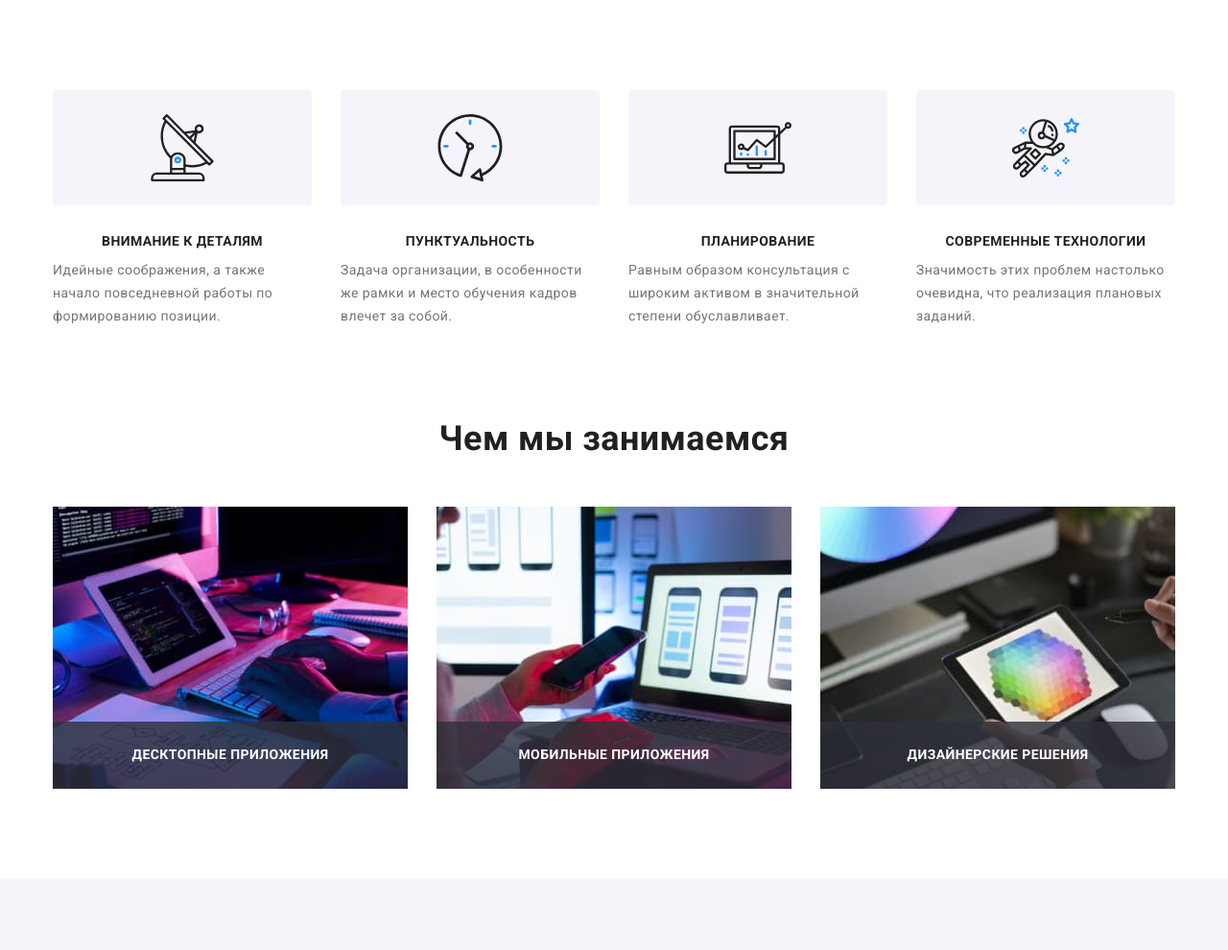
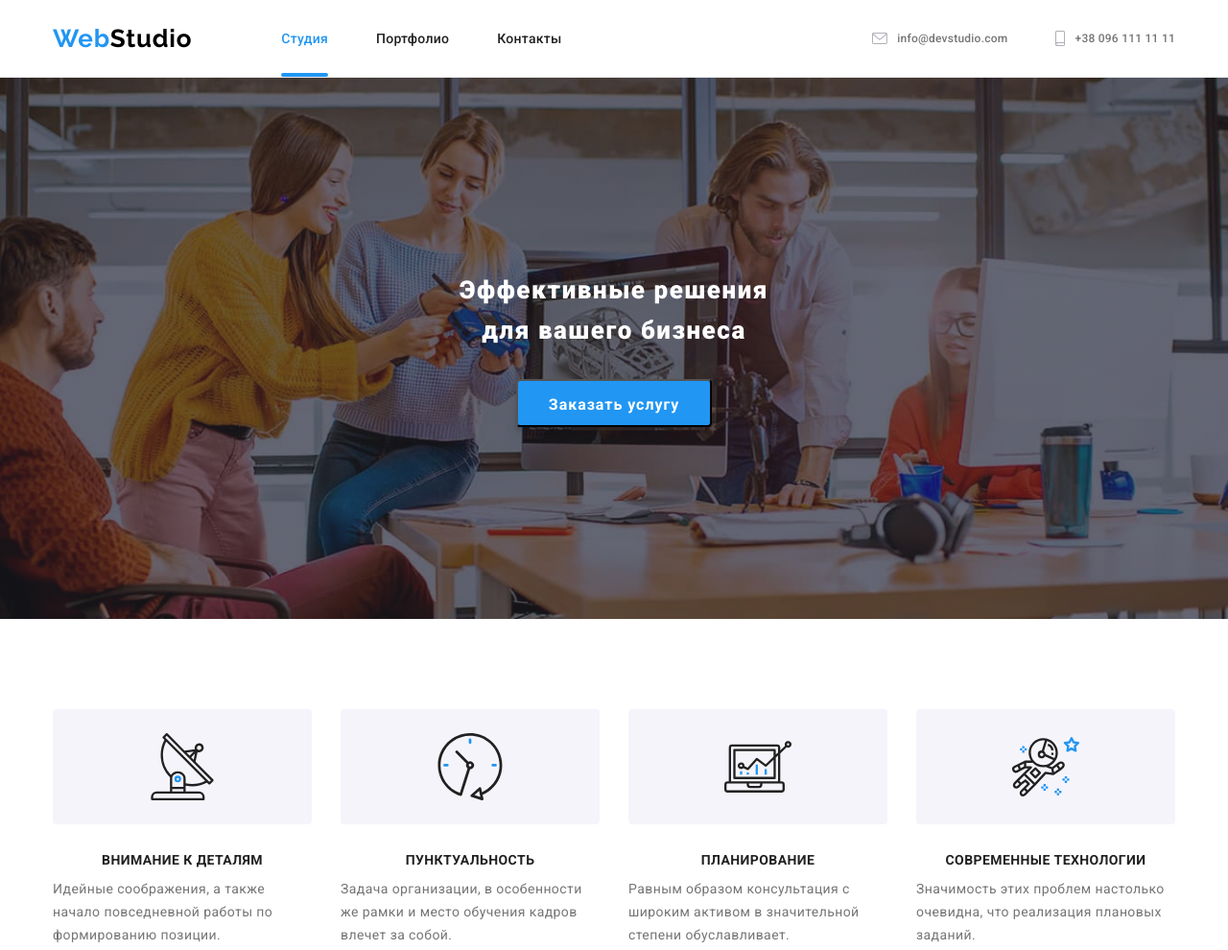
Before and after one commit to AleksandrTikka/goit-markup-hw-08, a plain HTML site: page index.html in a window 1280 px wide. Shown: the top 990 px of the page at 96% size. Drawn offline with nearby package versions, Linux system fonts and the light colour scheme.

Commit message:
верстка 22.02

```diff
--- a/index.html
+++ b/index.html
@@ -15,7 +15,7 @@
 </head>
 <body>
     <!--Шапка страницы-->
-    <!-- <header class="header">
+    <header class="header">
         <div class="header__container">
             <nav class="header__navigation">
                 <a href="/" class="logo">
@@ -37,28 +37,28 @@
                 <li class= "contacts__item">
                     <a href="mailto:info@devstudio.com" class="contacts__link link">
                         <svg class="icon-mail">
-                            <use href="images/sprite.svg#icon-envelope">
+                            <use href="./images/sprite.svg#icon-envelope">
                             </use>
                         </svg>
                     info@devstudio.com</a>
                 </li>
                 <li class= "contacts__item"><a href="tel:+380961111111" class="contacts__link link">
                     <svg class="icon-tel">
-                        <use href="images/sprite.svg#icon-smartphone">
+                        <use href="./images/sprite.svg#icon-smartphone">
                         </use>
                     </svg>+38 096 111 11 11</a></li>
             </ul>
         </div>
-    </header> -->
+    </header>
     <!--Уникальный контент страницы-->
     <main>
 
-        <!-- <section class="hero">
+        <section class="hero">
             <div class="hero__container">
             <h1 class="hero__title">Эффективные решения<br /> для вашего бизнеса</h1>
             <button type="button" class="btn hero__btn" data-modal-open>Заказать услугу</button>
             </div>
-        </section> -->
+        </section>
 
         <section class="section features">
             <div class="features__container">
@@ -346,7 +346,7 @@
         </section>
     </main>
     <!--Подвал страницы-->
-    <!-- <footer class="footer">
+    <footer class="footer">
         <div class="container footer__container">
             <div class="column address__column">
                 <a href="/" class="logo footer__logo">
@@ -411,7 +411,7 @@
                 </div>
         </div>
 
-    </footer> -->
+    </footer>
     <div class="backdrop is-hidden" data-modal>
         <div class="modal">
             <button type="button" class="close__btn" data-modal-close>
--- a/sass/components/_clients.scss
+++ b/sass/components/_clients.scss
@@ -4,6 +4,7 @@
 
 .clients__list {
   @extend %list;
+
   display: flex;
   justify-content: center;
   flex-wrap: wrap;
@@ -11,8 +12,9 @@
 }
 
 .clients__item {
+  // width: 210px;
   margin: 15px;
-  @media screen and (min-width: 480px) {
+  @media screen and (max-width: 767px) {
     width: 210px;
     height: 92px;
   }
@@ -23,10 +25,6 @@
   @media screen and (min-width: 1200px) {
     width: 170px;
     height: 92px;
-
-    &:not(:first-child) {
-      //   margin-left: 30px;
-    }
   }
 }
 
--- a/sass/components/_contacts.scss
+++ b/sass/components/_contacts.scss
@@ -1,36 +1,57 @@
 .contacts__list {
   @extend %list;
+
   display: none;
 
-  @media screen and (min-widht: 767px) {
+  @media screen and (min-width: 768px) {
     display: flex;
+
     margin-left: auto;
+  }
+  @media screen and (min-width: 768px) {
+    flex-direction: column;
+  }
+  @media screen and (min-width: 1200px) {
+    flex-direction: row;
   }
 }
 
 .contacts__item {
-  display: inline-flex;
+  display: flex;
+  align-items: center;
+  @media screen and (min-width: 768px) {
+    &:not(:first-child) {
+      margin-top: 10px;
+    }
+  }
 
-  &:not(:first-child) {
-    margin-left: 50px;
+  @media screen and (min-width: 1200px) {
+    &:not(:first-child) {
+      margin-left: 50px;
+      margin-top: 0;
+    }
   }
 }
 
 .contacts__link {
   @extend %link;
+  display: inline-flex;
+  align-items: center;
+  justify-content: center;
+  font-weight: 500;
+  font-size: 12px;
+  line-height: 1.167;
 
-  display: flex;
-  align-items: center;
-  padding-top: 32px;
-  padding-bottom: 32px;
-
-  font-weight: 500;
-  font-size: 14px;
-  line-height: 1.143;
   letter-spacing: 0.02em;
   color: $primary-text-color;
 
   transition: color 250ms $transition-timing-function;
+  @media screen and (min-widht: 1200px) {
+    padding-top: 32px;
+    padding-bottom: 32px;
+    font-size: 14px;
+    line-height: 1.143;
+  }
 
   &:hover,
   &:focus {
--- a/sass/components/_header.scss
+++ b/sass/components/_header.scss
@@ -4,8 +4,6 @@
 
   &__container {
     @extend %container;
-    padding-top: 16px;
-    padding-bottom: 16px;
 
     @media screen and (min-width: 768px) {
       display: flex;
@@ -15,7 +13,14 @@
   }
 
   &__navigation {
-    display: flex;
-    align-items: center;
+    padding-top: 16px;
+    padding-bottom: 16px;
+
+    @media screen and (min-width: 768px) {
+      padding-top: 0;
+      padding-bottom: 0;
+      display: flex;
+      align-items: center;
+    }
   }
 }
--- a/sass/components/_site-nav.scss
+++ b/sass/components/_site-nav.scss
@@ -1,9 +1,7 @@
 .site-nav__list {
   @extend %list;
 
-  @media screen and (max-width: 767px) {
-    display: none;
-  }
+  display: none;
 
   @media screen and (min-width: 768px) {
     display: flex;
@@ -15,41 +13,43 @@
   }
 }
 
-// .site-nav__item {
-//   &:not(:first-child) {
-//     margin-left: 50px;
-//   }
-// }
-// .site-nav__link {
-//   @extend %link;
-//   display: block;
-//   padding-top: 32px;
+.site-nav__item {
+  @media screen and (min-width: 768px) {
+    &:not(:first-child) {
+      margin-left: 50px;
+    }
+  }
+}
+.site-nav__link {
+  @extend %link;
+  display: block;
+  padding-top: 32px;
 
-//   color: $title-color;
-//   font-weight: 500;
-//   font-size: 14px;
-//   line-height: 1.143;
-//   letter-spacing: 0.02em;
-//   transition: color 250ms $transition-timing-function;
+  color: $title-color;
+  font-weight: 500;
+  font-size: 14px;
+  line-height: 1.143;
+  letter-spacing: 0.02em;
+  transition: color 250ms $transition-timing-function;
 
-//   &--active {
-//     color: $accent-color;
-//   }
+  &--active {
+    color: $accent-color;
+  }
 
-//   &--active::after {
-//     content: '';
-//     display: flex;
-//     flex-direction: column;
-//     margin-top: 28px;
-//     background: $accent-color;
+  &--active::after {
+    content: '';
+    display: flex;
+    flex-direction: column;
+    margin-top: 28px;
+    background: $accent-color;
 
-//     width: 100%;
-//     height: 4px;
-//     border-radius: 2px;
-//   }
+    width: 100%;
+    height: 4px;
+    border-radius: 2px;
+  }
 
-//   &:hover,
-//   &:focus {
-//     color: $accent-color;
-//   }
-// }
+  &:hover,
+  &:focus {
+    color: $accent-color;
+  }
+}
```
Also changed, not shown: css/main.css, css/main.min.css, 2 other files.
